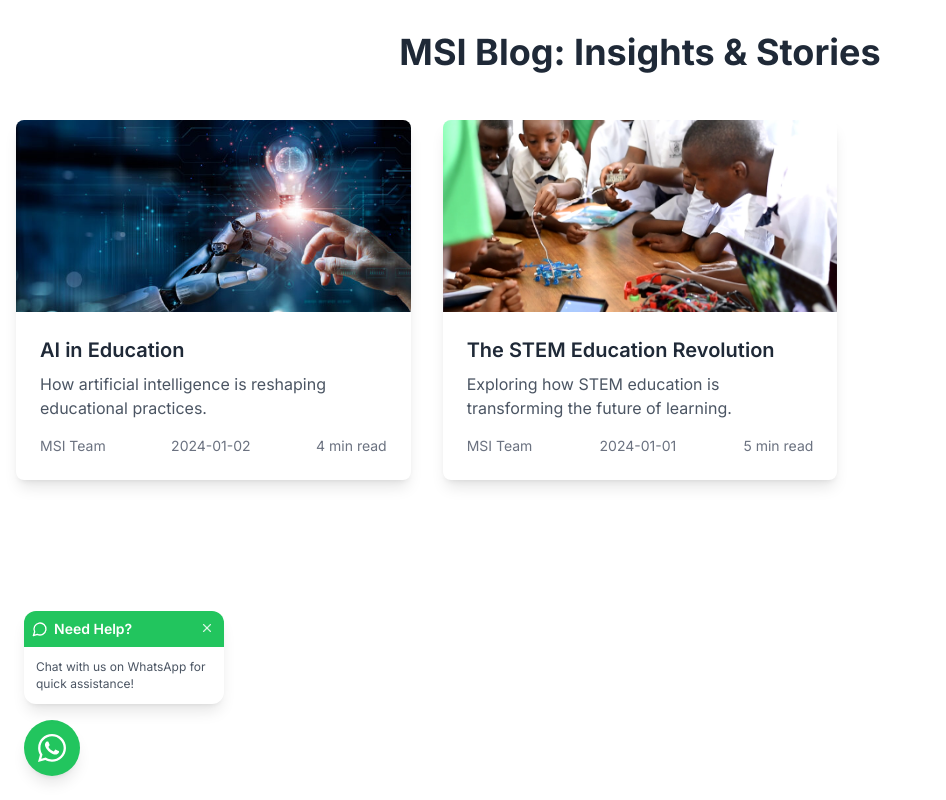
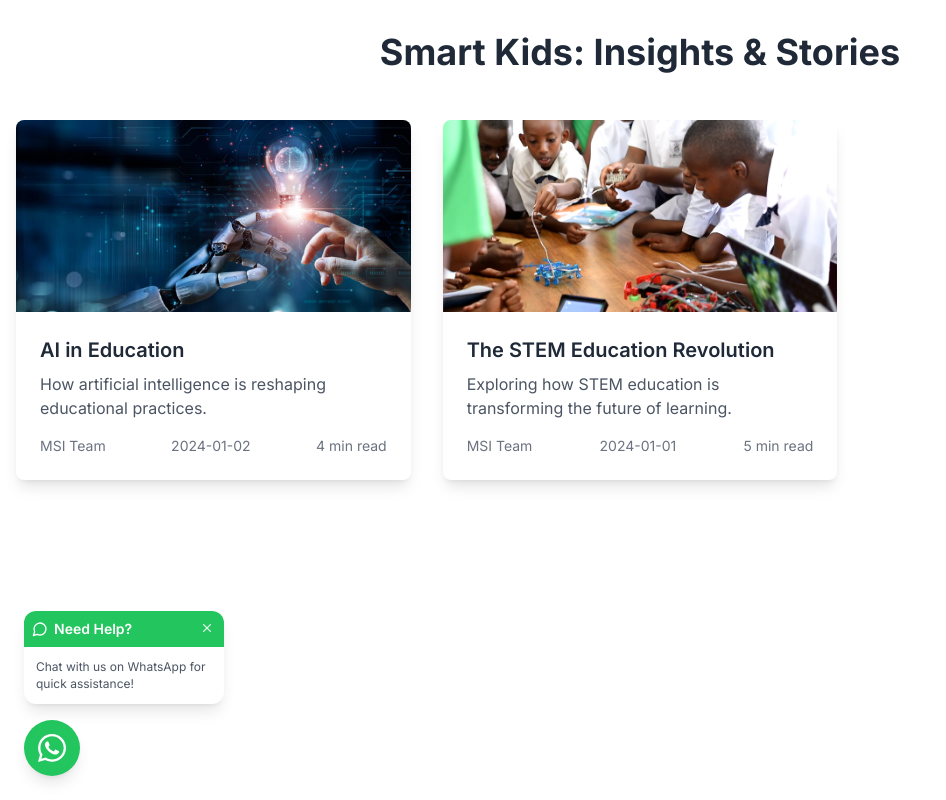
Before and after one commit to VuyolwethuM6/smart-kids, a Next.js app: page /blog in a window 1280 px wide. Shown: the whole page, without its empty margins (0-946 px from the left). Built offline with nearby package versions, Linux system fonts and the light colour scheme.

Commit message:
Update page.tsx

```diff
--- a/app/blog/page.tsx
+++ b/app/blog/page.tsx
@@ -11,7 +11,7 @@ export default function BlogPage() {
     <div className="container mx-auto px-4 py-8">
 
       <h1 className="text-4xl font-bold text-center mb-12 text-gray-800">
-        MSI Blog: Insights & Stories
+        Smart Kids: Insights & Stories
       </h1>
 
       {posts.length === 0 ? (
```
